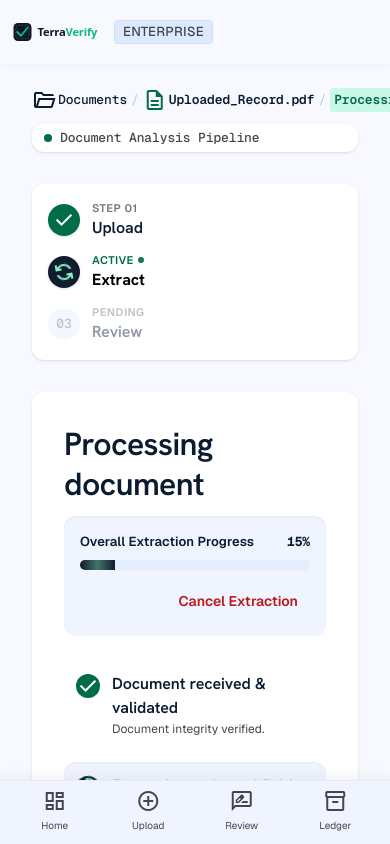
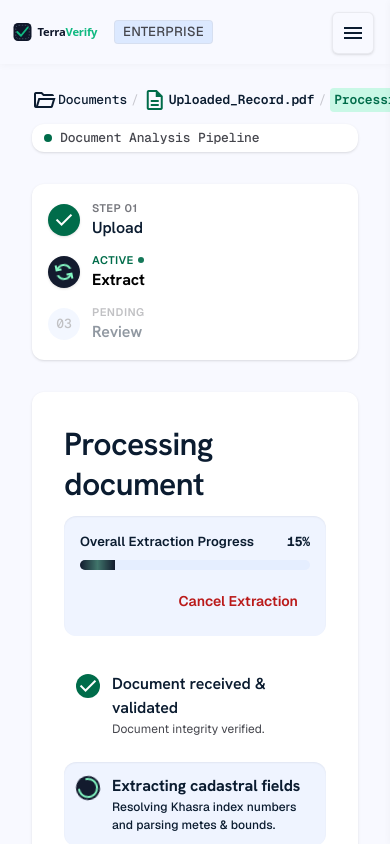
Before and after one commit to Adbhut1234/SIH-2026, a Next.js app: page /processing in a window 390 px wide. Shown: the top 844 px of the page. Built offline with nearby package versions, Linux system fonts and the light colour scheme.

Commit message:
revert bottom nav and add 3 lines drop right hamburger menu for mobile screens

```diff
--- a/src/app/(admin)/layout.tsx
+++ b/src/app/(admin)/layout.tsx
@@ -18,7 +18,7 @@ export default function AdminLayout({
           </div>
         </header>
 
-        <main className="w-full pt-16 pb-20 lg:pb-0 bg-surface min-h-screen">
+        <main className="w-full pt-16 bg-surface min-h-screen">
           {children}
         </main>
       </div>
--- a/src/app/components/Sidebar.tsx
+++ b/src/app/components/Sidebar.tsx
@@ -1,10 +1,12 @@
 'use client';
+import { useState } from 'react';
 import Link from 'next/link';
 import { usePathname } from 'next/navigation';
 import { logout } from '@/app/login/actions';
 
 export default function Sidebar() {
   const pathname = usePathname();
+  const [isOpen, setIsOpen] = useState(false);
 
   const getLinkClass = (path: string) => {
     const isActive = pathname === path;
@@ -14,33 +16,52 @@ export default function Sidebar() {
       : `${baseClass} text-on-surface-variant hover:bg-surface-container-high hover:text-on-surface`;
   };
 
+  const closeMenu = () => setIsOpen(false);
+
   return (
     <>
-      {/* Desktop Sidebar */}
-      <aside className="hidden lg:flex fixed left-0 top-0 h-full w-64 bg-surface-container-low z-50 flex-col justify-between shadow-[0_1px_8px_rgba(0,0,0,0.04)]">
+      {/* Mobile Hamburger Button */}
+      <button
+        className="lg:hidden fixed top-3 right-4 z-[60] p-2 rounded-md bg-surface text-on-surface border border-outline-variant/30 shadow-sm flex items-center justify-center"
+        onClick={() => setIsOpen(!isOpen)}
+        aria-label="Toggle Menu"
+      >
+        <span className="material-symbols-outlined">{isOpen ? 'close' : 'menu'}</span>
+      </button>
+
+      {/* Mobile Backdrop */}
+      {isOpen && (
+        <div
+          className="lg:hidden fixed inset-0 bg-black/20 backdrop-blur-sm z-[45]"
+          onClick={closeMenu}
+        />
+      )}
+
+      {/* Sidebar (Desktop Left, Mobile Right Slide-in) */}
+      <aside className={`fixed top-0 h-full w-64 bg-surface-container-low z-50 flex flex-col justify-between shadow-[0_1px_8px_rgba(0,0,0,0.04)] transition-transform duration-300 ease-in-out lg:translate-x-0 lg:left-0 right-0 ${isOpen ? 'translate-x-0' : 'translate-x-full'}`}>
         <div className="flex flex-col">
           <div className="h-16 px-space-xl flex items-center gap-space-md bg-surface-container-low">
-            <Link href="/dashboard">
+            <Link href="/dashboard" onClick={closeMenu}>
               <img src="/logo.svg" alt="TerraVerify Logo" className="h-7 w-auto" />
             </Link>
           </div>
 
-          <div className="px-space-md py-space-sm">
+          <div className="px-space-md py-space-sm mt-4 lg:mt-0">
             <p className="px-space-md pt-space-md pb-space-xs font-label-sm text-label-sm uppercase tracking-wider text-outline">Cadastral Operations</p>
             <nav className="space-y-space-2xs">
-              <Link href="/dashboard" className={getLinkClass("/dashboard")}>
+              <Link href="/dashboard" className={getLinkClass("/dashboard")} onClick={closeMenu}>
                 <span className="material-symbols-outlined text-[20px]">dashboard</span>Overview
               </Link>
-              <Link href="/upload" className={getLinkClass("/upload")}>
+              <Link href="/upload" className={getLinkClass("/upload")} onClick={closeMenu}>
                 <span className="material-symbols-outlined text-[20px]">description</span>Upload Document
               </Link>
-              <Link href="/review" className={getLinkClass("/review")}>
+              <Link href="/review" className={getLinkClass("/review")} onClick={closeMenu}>
                 <span className="material-symbols-outlined text-[20px]">rate_review</span>Review & Extract
               </Link>
-              <Link href="/verify" className={getLinkClass("/verify")}>
+              <Link href="/verify" className={getLinkClass("/verify")} onClick={closeMenu}>
                 <span className="material-symbols-outlined text-[20px]">verified_user</span>Verification
               </Link>
-              <Link href="/records" className={getLinkClass("/records")}>
+              <Link href="/records" className={getLinkClass("/records")} onClick={closeMenu}>
                 <span className="material-symbols-outlined text-[20px]">inventory_2</span>Verified Records
               </Link>
             </nav>
@@ -54,26 +75,6 @@ export default function Sidebar() {
           </form>
         </div>
       </aside>
-
-      {/* Mobile Bottom Navigation */}
-      <nav className="lg:hidden fixed bottom-0 left-0 right-0 h-16 bg-surface-container-low border-t border-outline-variant/20 z-50 flex items-center justify-around px-2 shadow-[0_-4px_12px_rgba(0,0,0,0.05)]">
-        <Link href="/dashboard" className={`flex flex-col items-center justify-center w-full h-full ${pathname === '/dashboard' ? 'text-primary font-bold' : 'text-on-surface-variant'}`}>
-          <span className="material-symbols-outlined text-[24px]">dashboard</span>
-          <span className="text-[10px] mt-0.5">Home</span>
-        </Link>
-        <Link href="/upload" className={`flex flex-col items-center justify-center w-full h-full ${pathname === '/upload' ? 'text-primary font-bold' : 'text-on-surface-variant'}`}>
-          <span className="material-symbols-outlined text-[24px]">add_circle</span>
-          <span className="text-[10px] mt-0.5">Upload</span>
-        </Link>
-        <Link href="/review" className={`flex flex-col items-center justify-center w-full h-full ${pathname === '/review' ? 'text-primary font-bold' : 'text-on-surface-variant'}`}>
-          <span className="material-symbols-outlined text-[24px]">rate_review</span>
-          <span className="text-[10px] mt-0.5">Review</span>
-        </Link>
-        <Link href="/records" className={`flex flex-col items-center justify-center w-full h-full ${pathname === '/records' ? 'text-primary font-bold' : 'text-on-surface-variant'}`}>
-          <span className="material-symbols-outlined text-[24px]">inventory_2</span>
-          <span className="text-[10px] mt-0.5">Ledger</span>
-        </Link>
-      </nav>
     </>
   );
 }
```
